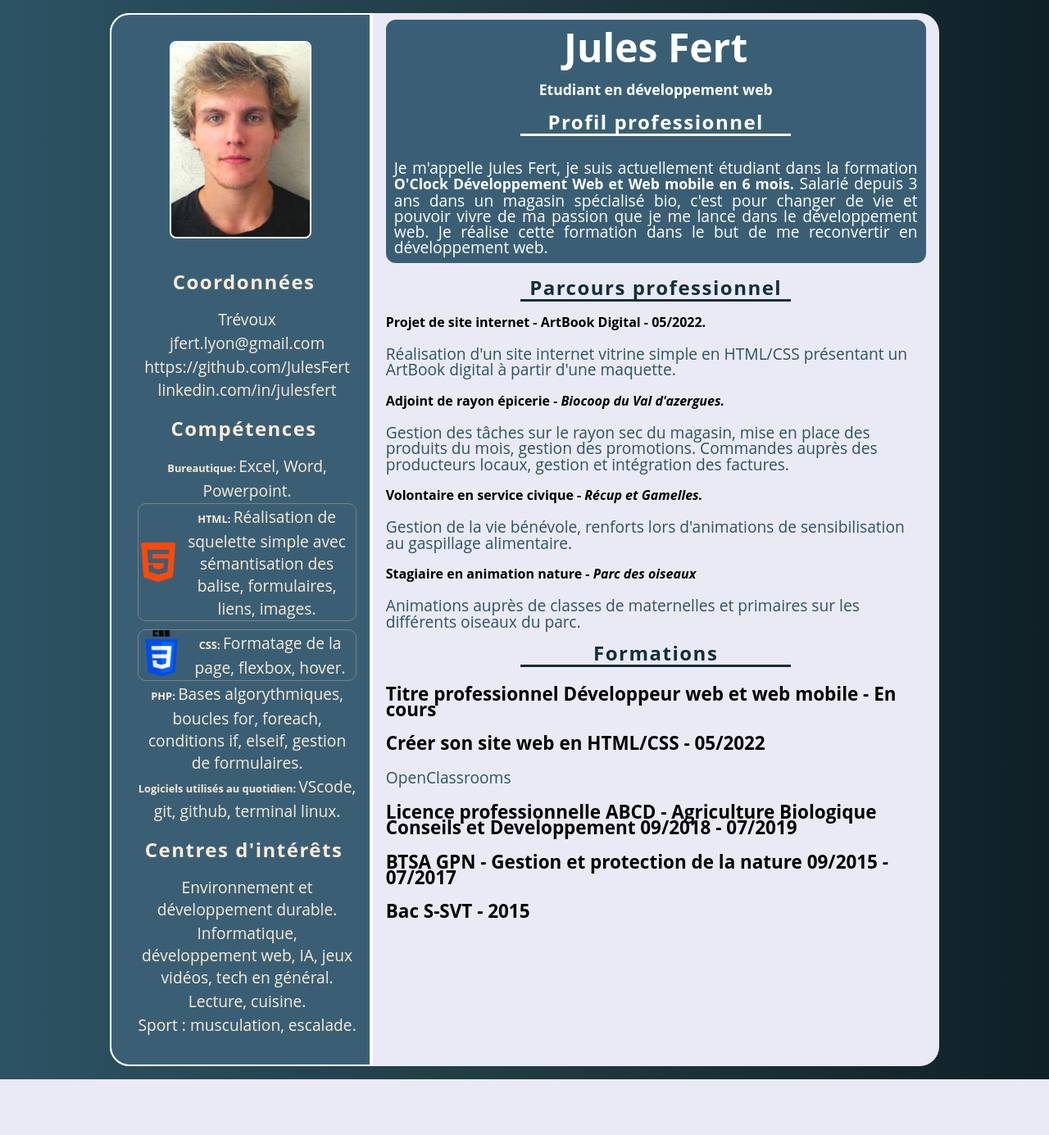
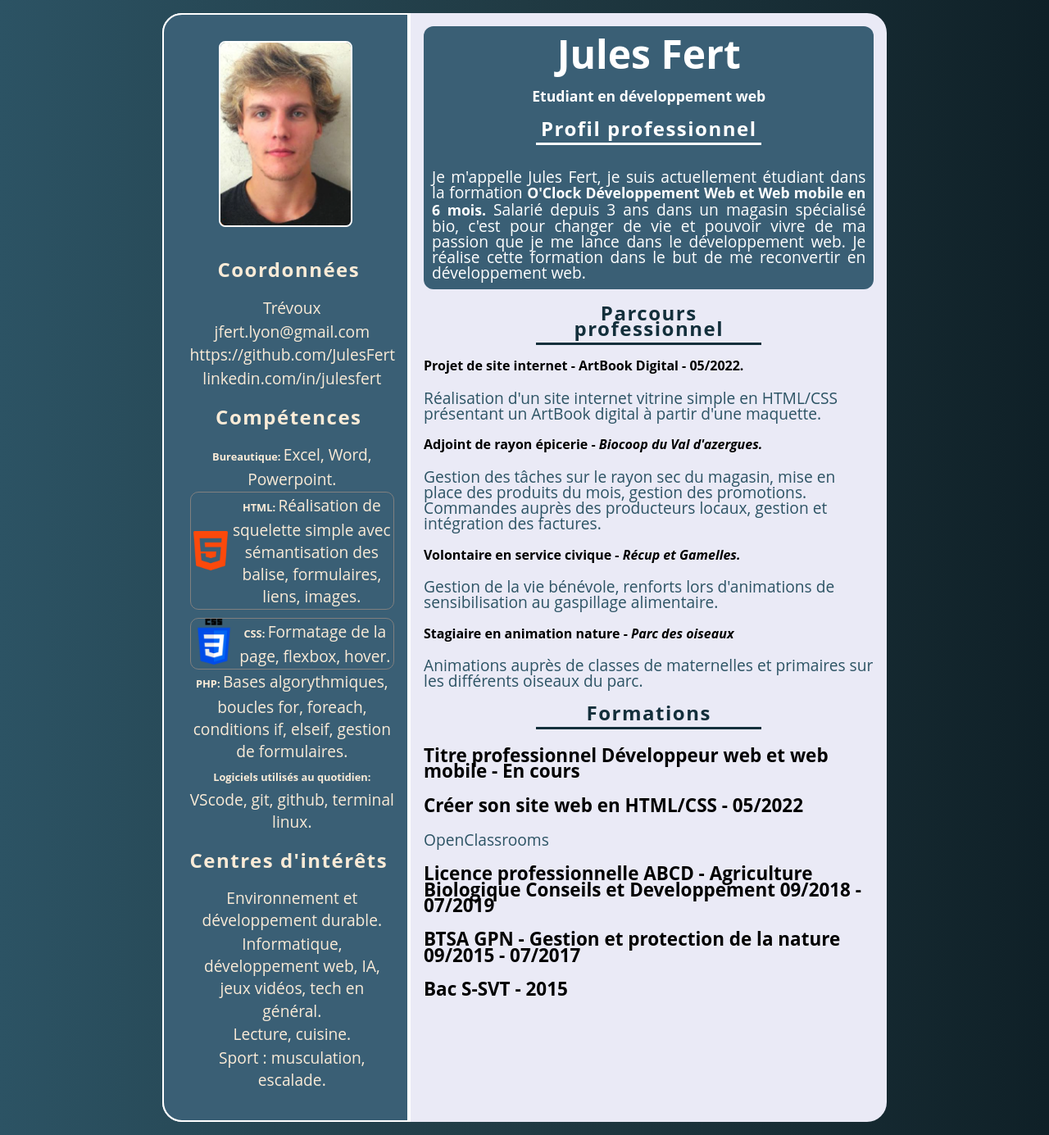
Before and after one commit to JulesFert/JulesFert.github.io, a PHP site: page / in a window 1280 px wide. Shown: the whole page at 82% size. Before the commit the page ends 1317 px from the top, so only its background shows below. Run offline with PHP 8.4, Linux system fonts and the light colour scheme.

Commit message:
cv jules, moins large

```diff
--- a/style.cv.css
+++ b/style.cv.css
@@ -15,16 +15,16 @@
 
 body {
     font-family: 'Balsamiq Sans', 'Open Sans', sans-serif;
-    /* background-color: rgb(65, 65, 213); */
-    background: #0F2027;  /* fallback for old browsers */
-    background: -webkit-linear-gradient(to right, #2C5364, #203A43, #0F2027);  /* Chrome 10-25, Safari 5.1-6 */
-    background: linear-gradient(to right, #2C5364, #203A43, #0F2027); /* W3C, IE 10+/ Edge, Firefox 16+, Chrome 26+, Opera 12+, Safari 7+ */
+
+    background: #0F2027 no-repeat;
+    background: -webkit-linear-gradient(to right, #2C5364, #203A43, #0F2027);
+    background: linear-gradient(to right, #2C5364, #203A43, #0F2027);
 
     font-size: 1.2rem;
 }
 
 .wrapper {
-    width: 80%;
+    width: 70%;
     margin: 1rem auto;
     display: flex;
     justify-content: space-between;
@@ -70,7 +70,7 @@ strong, mark {
     font-size: 1.5rem;
     letter-spacing: 1.5px;
     border-bottom: 3px solid #132f3b;
-    padding-bottom: 5px;
+    padding-bottom: 8px;
     width: 50%;
     margin: 0 auto;
     text-align: center;
@@ -165,7 +165,7 @@ strong, mark {
 .right-content {
     width: 70%;
     border-left: solid 2px rgb(255, 255, 255);
-    padding: 0.5rem 1rem;
+    padding: 1rem 1rem;
     line-height: 1.2rem;
 }
 
```
